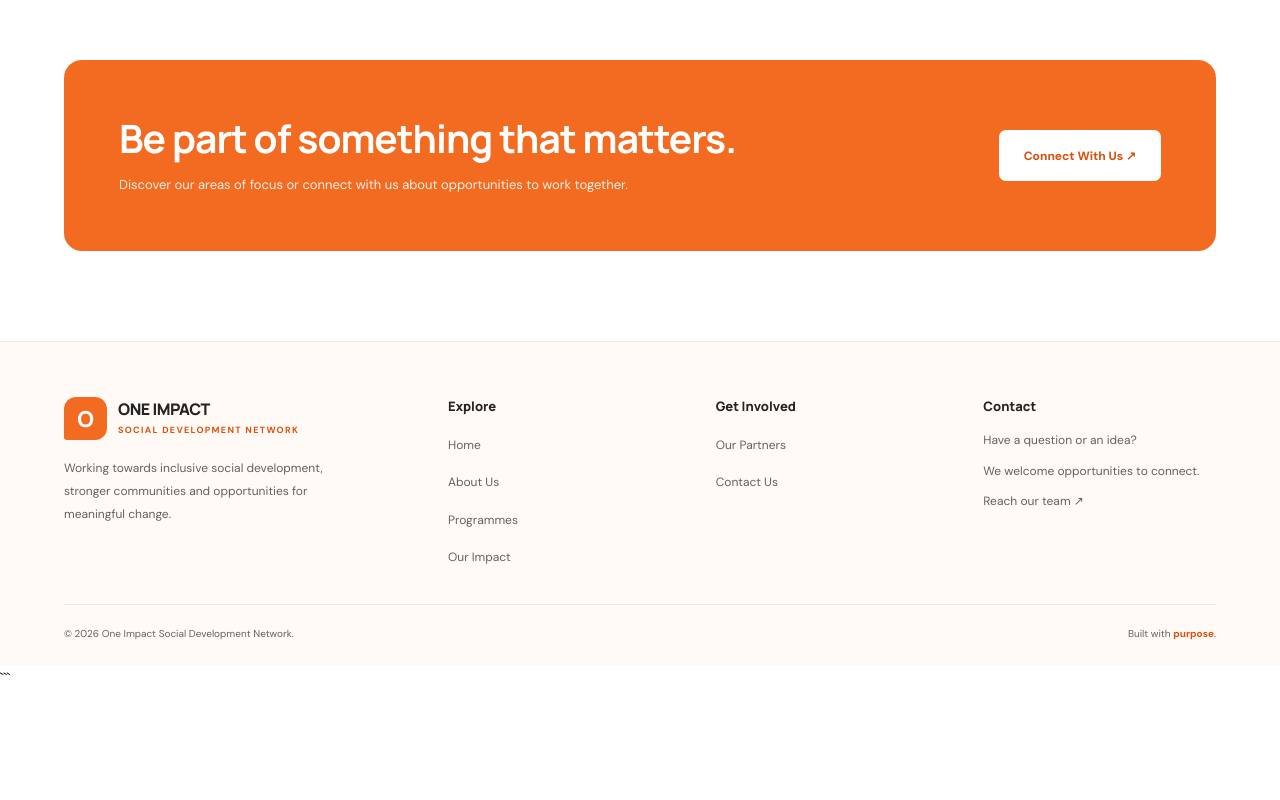
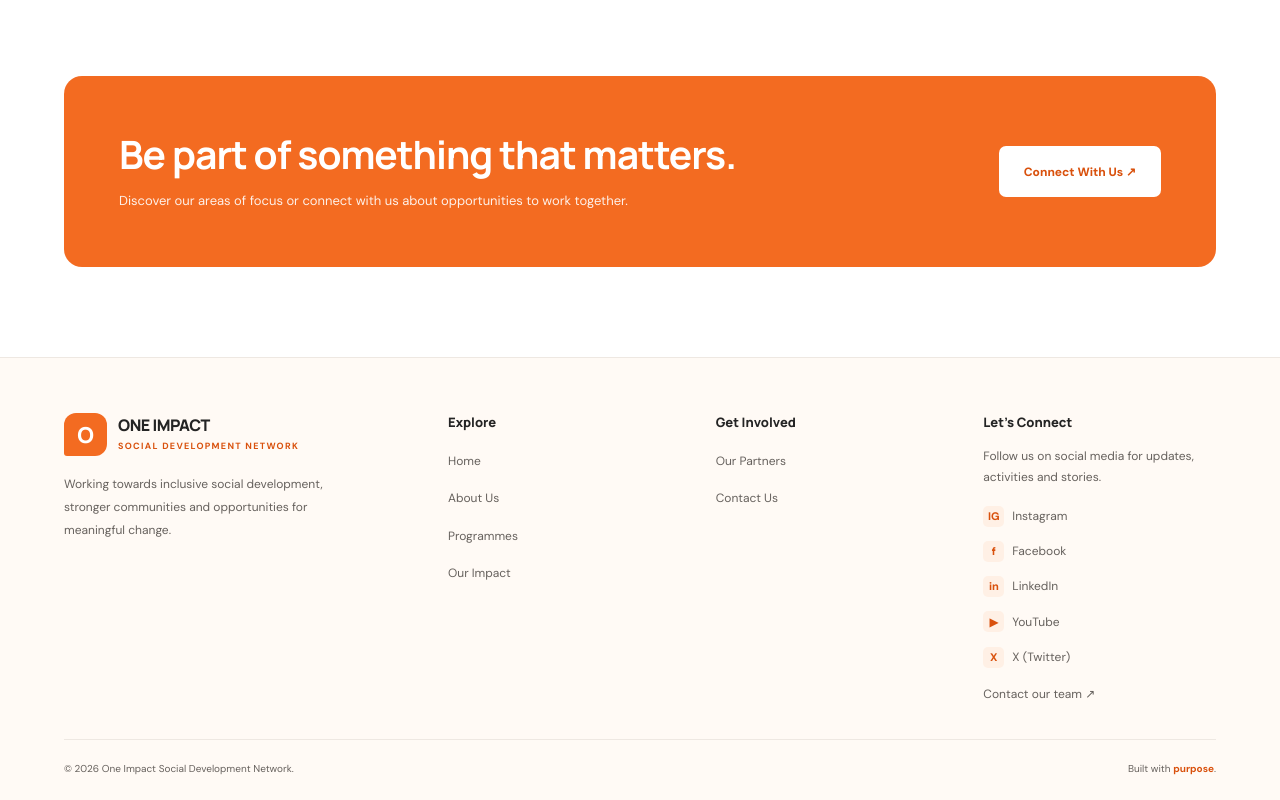
Before and after one commit to emmanuelagbaji11/one-impact-website, a plain HTML site: page about.html in a window 1280 px wide. Shown: the part 2642-3442 px from the top of the page. Before the commit the page ends 3334 px from the top, so only its background shows below. Drawn offline with Linux system fonts and the light colour scheme.

Commit message:
Enhance footer with social media links
Added social media links and updated contact section.

````diff
--- a/about.html
+++ b/about.html
@@ -1,4 +1,3 @@
-```html
 <!DOCTYPE html>
 <html lang="en">
 <head>
@@ -535,6 +534,38 @@
       margin-top: 10px;
     }
 
+    .footer-social {
+      margin-top: 14px;
+    }
+
+    .footer-social li + li {
+      margin-top: 8px;
+    }
+
+    .footer-social a {
+      display: inline-flex;
+      align-items: center;
+      gap: 8px;
+      transition: 0.2s ease;
+    }
+
+    .footer-social a:hover {
+      color: var(--orange-dark);
+      transform: translateX(3px);
+    }
+
+    .footer-social .social-symbol {
+      display: inline-grid;
+      place-items: center;
+      width: 21px;
+      height: 21px;
+      background: var(--orange-light);
+      color: var(--orange-dark);
+      border-radius: 5px;
+      font-size: 11px;
+      font-weight: 800;
+    }
+
     .footer-bottom {
       border-top: 1px solid var(--border);
       padding-top: 20px;
@@ -1009,10 +1040,57 @@
         </div>
 
         <div class="footer-contact">
-          <h4>Contact</h4>
-          <p>Have a question or an idea?</p>
-          <p>We welcome opportunities to connect.</p>
-          <p><a href="contact.html">Reach our team ↗</a></p>
+          <h4>Let's Connect</h4>
+
+          <p>Follow us on social media for updates, activities and stories.</p>
+
+          <ul class="footer-social">
+
+            <li>
+              <a href="https://www.instagram.com/TheOneImpactSDN/"
+                 target="_blank" rel="noopener noreferrer">
+                <span class="social-symbol">IG</span>
+                Instagram
+              </a>
+            </li>
+
+            <li>
+              <a href="https://web.facebook.com/TheOneImpactSDN"
+                 target="_blank" rel="noopener noreferrer">
+                <span class="social-symbol">f</span>
+                Facebook
+              </a>
+            </li>
+
+            <li>
+              <a href="https://www.linkedin.com/company/TheOneImpactSDN"
+                 target="_blank" rel="noopener noreferrer">
+                <span class="social-symbol">in</span>
+                LinkedIn
+              </a>
+            </li>
+
+            <li>
+              <a href="https://www.youtube.com/@TheOneImpactSDN"
+                 target="_blank" rel="noopener noreferrer">
+                <span class="social-symbol">▶</span>
+                YouTube
+              </a>
+            </li>
+
+            <li>
+              <a href="https://twitter.com/TheOneImpactSDN"
+                 target="_blank" rel="noopener noreferrer">
+                <span class="social-symbol">X</span>
+                X (Twitter)
+              </a>
+            </li>
+
+          </ul>
+
+          <p style="margin-top: 15px;">
+            <a href="contact.html">Contact our team ↗</a>
+          </p>
         </div>
 
       </div>
@@ -1057,4 +1135,3 @@
 
 </body>
 </html>
-```
````
